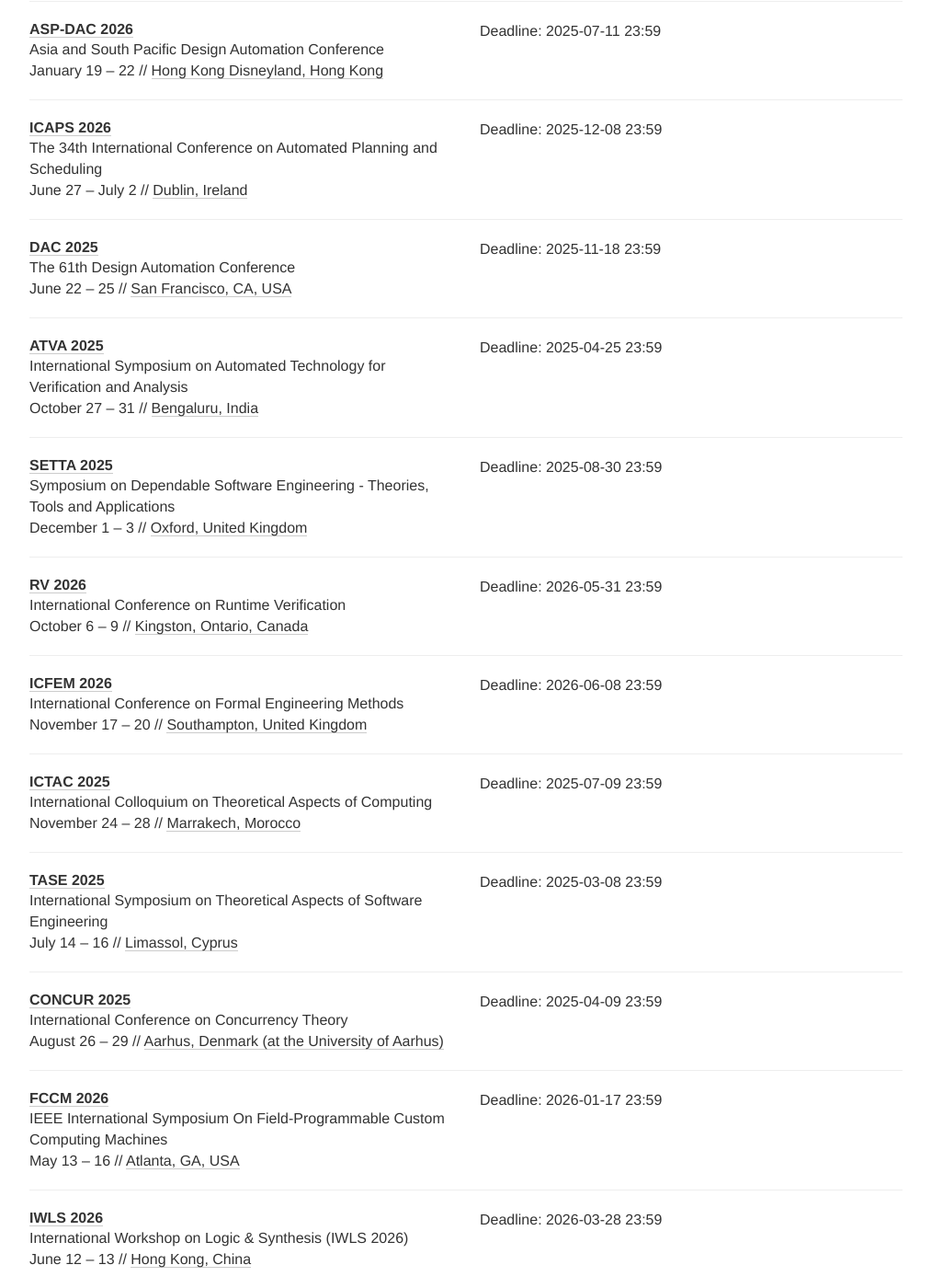
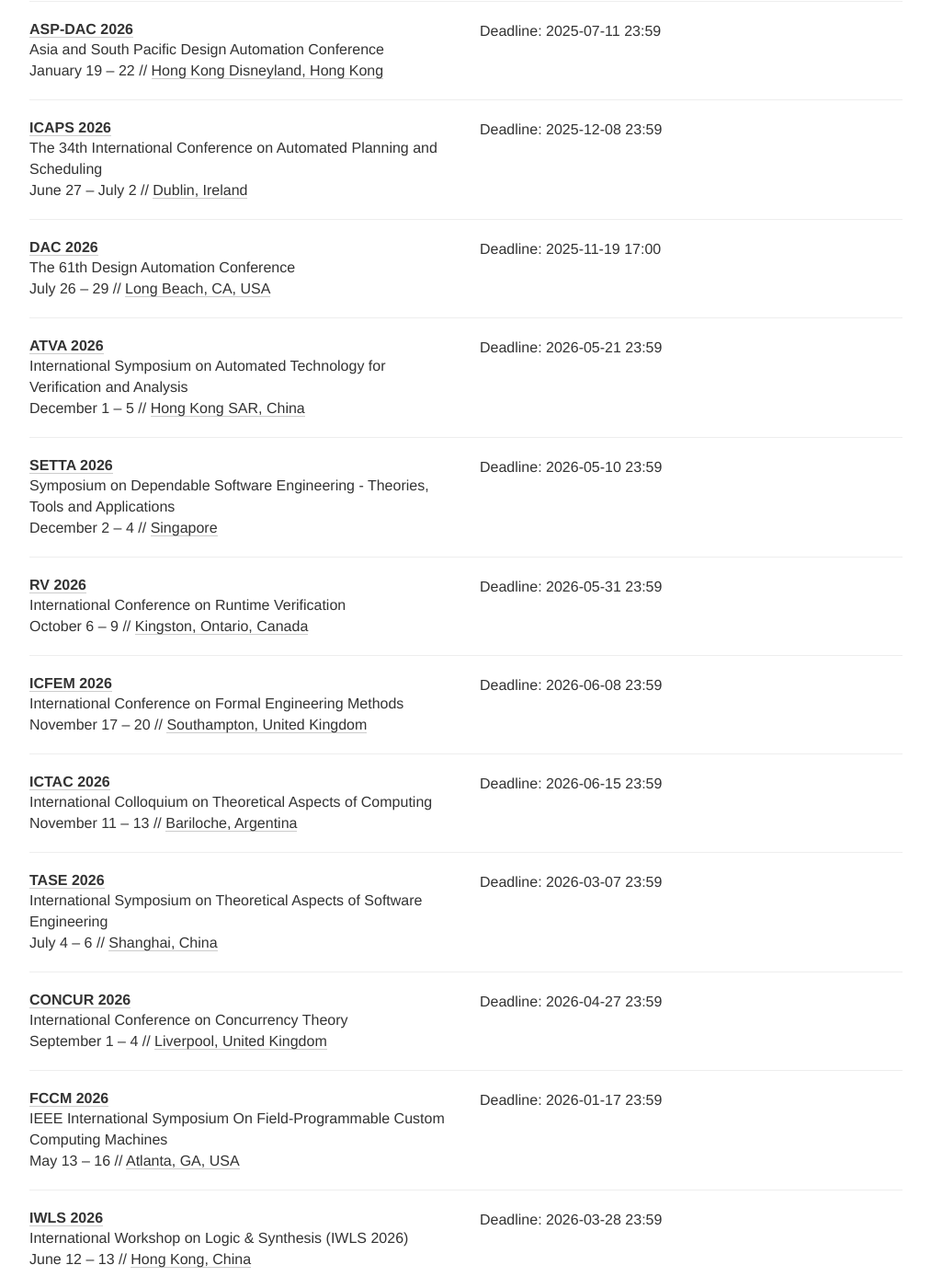
Before and after one commit to Gy-Hu/EDA_FV_conference_deadline, a Jekyll site: the page built from index.html, in a window 1280 px wide and 1400 px high, scrolled down 1973 px. Shown: the whole window at 92% size, without its empty margins (133-1146 px from the left). Built offline with Jekyll 4.4.1, drawn with Linux system fonts in a browser that asks for light colours; nearby versions of some CDN libraries; comment, search, counter and statistics services are not loaded; some of the changed text lies outside the part shown.

Commit message:
Update conference deadlines

```diff
--- a/_data/conferences.yml
+++ b/_data/conferences.yml
@@ -28,13 +28,13 @@
   tags: [CS]
 
 - name: TACAS
-  year: 2026
-  date: "April 13 - 16"
+  year: 2027
+  date: "April 12 - 15"
   description: International Conference on Tools and Algorithms for the Construction
     and Analysis of Systems
-  link: https://etaps.org/2026/cfp/
-  deadline: ["2025-10-16 23:59"]
-  place: Turin, Italy
+  link: https://etaps.org/2027/conferences/tacas/
+  deadline: ["2026-10-15 23:59"]
+  place: Copenhagen, Denmark
   tags: [FV]
 
 - name: ICCAD
@@ -47,12 +47,12 @@
   tags: [EDA]
 
 - name: DATE
-  year: 2026
-  date: "April 20 - 22"
+  year: 2027
+  date: "March 22 - 24"
   description: Design, Automation and Test in Europe Conference
-  link: https://www.date-conference.com/
-  deadline: ["2025-09-14 23:59"]
-  place: Verona, Italy
+  link: https://www.date-conference.com/date-2027-call-papers
+  deadline: ["2026-09-20 23:59"]
+  place: Dresden, Germany
   tags: [EDA]
 
 - name: MLCAD
@@ -119,12 +119,12 @@
   tags: [FV, ML]
 
 - name: ITC
-  year: 2025
-  date: "September 21 - 26"
+  year: 2026
+  date: "October 11 - 16"
   description: International Test Conference
   link: https://www.itctestweek.org/
-  deadline: ["2025-03-21 23:59"]
-  place: San Diego, California, USA
+  deadline: ["2026-04-24 23:59"]
+  place: San Antonio, Texas, USA
   tags: [EDA, TES]
 
 - name: ASP-DAC
@@ -146,32 +146,33 @@
   tags: [PG]
 
 - name: DAC
-  year: 2025
-  date: "June 22 - 25"
+  year: 2026
+  date: "July 26 - 29"
   description: The 61th Design Automation Conference
   link: https://dac.com/
-  deadline: ["2025-11-18 23:59"]
-  place: San Francisco, CA, USA
+  deadline: ["2025-11-19 17:00"]
+  timezone: America/Los_Angeles
+  place: Long Beach, CA, USA
   tags: [EDA]
 
 - name: ATVA
-  year: 2025
-  date: "October 27 - 31"
+  year: 2026
+  date: "December 1 - 5"
   description: International Symposium on Automated Technology for Verification and
     Analysis
-  link: https://conf.researchr.org/home/atva-2025
-  deadline: ["2025-04-25 23:59"]
-  place: Bengaluru, India
+  link: https://conf.researchr.org/track/aplas-atva-2026/atva-2026
+  deadline: ["2026-05-21 23:59"]
+  place: Hong Kong SAR, China
   tags: [FV]
 
 - name: SETTA
-  year: 2025
-  date: "December 1 - 3"
+  year: 2026
+  date: "December 2 - 4"
   description: Symposium on Dependable Software Engineering - Theories, Tools and
     Applications
-  link: https://www.setta2025.uk/
-  deadline: ["2025-08-30 23:59"]
-  place: Oxford, United Kingdom
+  link: https://www.setta2026.sg/
+  deadline: ["2026-05-10 23:59"]
+  place: Singapore
   tags: [FV]
 
 - name: RV
@@ -193,30 +194,30 @@
   tags: [FV]
 
 - name: ICTAC
-  year: 2025
-  date: "November 24 - 28"
+  year: 2026
+  date: "November 11 - 13"
   description: International Colloquium on Theoretical Aspects of Computing
-  link: https://ictac2025.digital-hub.sh/
-  deadline: ["2025-07-09 23:59"]
-  place: Marrakech, Morocco
+  link: https://ictac2026.github.io/
+  deadline: ["2026-06-15 23:59"]
+  place: Bariloche, Argentina
   tags: [FV]
 
 - name: TASE
-  year: 2025
-  date: "July 14 - 16"
+  year: 2026
+  date: "July 4 - 6"
   description: International Symposium on Theoretical Aspects of Software Engineering
-  link: https://cyprusconferences.org/tase2025/
-  deadline: ["2025-03-08 23:59"]
-  place: Limassol, Cyprus
+  link: https://tase2026.github.io/index.html
+  deadline: ["2026-03-07 23:59"]
+  place: Shanghai, China
   tags: [FV]
 
 - name: CONCUR
-  year: 2025
-  date: "August 26 - 29"
+  year: 2026
+  date: "September 1 - 4"
   description: International Conference on Concurrency Theory
-  link: https://conferences.au.dk/confest2025/concur
-  deadline: ["2025-04-09 23:59"]
-  place: Aarhus, Denmark (at the University of Aarhus)
+  link: https://confest-2026.github.io/concur/
+  deadline: ["2026-04-27 23:59"]
+  place: Liverpool, United Kingdom
   tags: [FV]
 
 - name: FCCM
@@ -271,17 +272,17 @@
   date: "October 3 - 9"
   description: The Object-Oriented Programming, Systems, Languages, and Applications
   link: https://2026.splashcon.org/track/OOPSLA-2026
-  deadline: ["2025-10-10 23:59"]
+  deadline: ["2025-10-10 23:59", "2026-03-17 23:59"]
   place: Oakland, California, United States
   tags: [PL]
 
 - name: ITC-Asia
-  year: 2025
-  date: "December 16 - 19"
+  year: 2026
+  date: "August 19 - 21"
   description: The IEEE International Test Conference in Asia
-  link: https://www.itc-asia.info.hiroshima-cu.ac.jp/2025/
-  deadline: ["2025-08-12 23:59"]
-  place: Tokyo Big Sight, Tokyo, Japan
+  link: https://www.castest.com.cn/itcasia_2026
+  deadline: ["2026-05-02 23:59"]
+  place: Ningbo International Conference Center, Ningbo, China
   tags: [TES]
 
 - name: IJCNN
@@ -339,22 +340,22 @@
   tags: [EDA]
 
 - name: VSTTE
-  year: 2025
-  date: "October 6 - 7"
+  year: 2026
+  date: "September 14"
   description: International Conference on Verified Software - Theories, Tools, and
     Experiments
-  link: https://systemf.epfl.ch/etc/vstte2025/
-  deadline: ["2025-07-20 23:59"]
-  place: Menlo Park, California, USA
+  link: https://fmcad.org/FMCAD26/vstte/
+  deadline: ["2026-07-17 23:59"]
+  place: Graz, Austria
   tags: [PL]
 
 - name: ICECCS
-  year: 2025
-  date: "July 2 - 4"
+  year: 2026
+  date: "November 23 - 24"
   description: International Conference on Engineering of Complex Computer Systems
-  link: https://iceccs2025-hangzhou.github.io/
-  deadline: ["2025-02-11 23:59"]
-  place: Hangzhou, China
+  link: https://formal-analysis.com/iceccs/2026/
+  deadline: ["2026-07-06 23:59"]
+  place: Brisbane, Australia
   tags: [FV]
 
 - name: LICS
@@ -367,21 +368,21 @@
   tags: [FV]
 
 - name: LAD
-  year: 2025
-  date: "June 26 - 27"
+  year: 2026
+  date: "July 30 - 31"
   description: IEEE International Workshop on LLM-Aided Design
   link: https://iclad.ai/
-  deadline: ["2025-03-14 23:59"]
+  deadline: ["2026-03-19 23:59"]
   place: Stanford, CA, USA
   tags: [EDA]
 
 - name: CF-OSHW
-  year: 2025
-  date: "May 28 - 30"
+  year: 2026
+  date: "May 19 - 21"
   description: Workshop on Open-Source Hardware
-  link: https://cfwosh2025.github.io/
-  deadline: ["2025-03-09 23:59"]
-  place: Cagliari, Sardinia, Italy
+  link: https://cfwosh2026.github.io/
+  deadline: ["2026-03-23 23:59"]
+  place: Catania, Sicily, Italy
   tags: [EDA]
 
 - name: Internetware
@@ -403,12 +404,12 @@
   tags: [EDA]
 
 - name: ISCAS
-  year: 2025
-  date: "May 25 - 28"
+  year: 2026
+  date: "May 24 - 27"
   description: International Symposium on Circuits and Systems
-  link: https://2025.ieee-iscas.org/
-  deadline: ["2024-10-28 23:59"]
-  place: London, United Kingdom
+  link: https://2026.ieee-iscas.org/index.html
+  deadline: ["2025-10-26 23:59"]
+  place: Shanghai, China
   tags: [EDA]
 
 - name: DVCon
@@ -429,13 +430,13 @@
   place: Moscow, Russia + Online
   tags: [EDA]
 
-- name: EGRAPH
-  year: 2025
-  date: "June 16 - 20"
+- name: EGRAPHS
+  year: 2026
+  date: "June 15"
   description: EGRAPHS workshop
-  link: https://pldi25.sigplan.org/home/egraphs-2025
-  deadline: ["2025-04-17 23:59"]
-  place: Seoul, South Korea
+  link: https://egraphs.org/workshop/
+  deadline: ["2026-04-17 23:59"]
+  place: Boulder, Colorado, United States
   tags: [PL]
 
 - name: PLDI
@@ -457,31 +458,31 @@
   tags: [EDA]
 
 - name: CODES+ISSS
-  year: 2025
-  date: "September 28 - October 3"
+  year: 2026
+  date: "October 4 - 9"
   description: International Conference on Hardware/Software Codesign and System Synthesis
   link: https://esweek.org/codes-isss/
-  deadline: ["2025-03-30 23:59"]
-  place: Taipei, Taiwan
+  deadline: ["2026-03-30 23:59"]
+  place: Barcelona, Spain
   tags: [EDA]
 
 - name: MEMOCODE
-  year: 2025
-  date: "October 2 - 3"
+  year: 2026
+  date: "October 8 - 9"
   description: ACM-IEEE International Symposium on Formal Methods and Models for System
     Design
-  link: https://memocode2025.github.io/
-  deadline: ["2025-05-23 23:59"]
-  place: Taipei, Taiwan
+  link: https://esweek.org/memocode/
+  deadline: ["2026-05-11 23:59"]
+  place: Barcelona, Spain
   tags: [FV]
 
 - name: LOPSTR
-  year: 2025
-  date: "September 9 - 10"
+  year: 2026
+  date: "August 27 - 29"
   description: International Symposium on Logic-Based Program Synthesis and Transformation
-  link: https://lopstr.github.io/2025/
-  deadline: ["2025-05-30 23:59"]
-  place: Rende, Italy
+  link: https://icfp26.sigplan.org/home/lopstr-ppdp-2026
+  deadline: ["2026-05-27 23:59"]
+  place: Singapore
   tags: [EDA]
 
 - name: POPL
@@ -511,13 +512,14 @@
   place: Bali, Indonesia
   tags: [FV]
 
-- name: iFM
-  year: 2025
-  date: "November 19 - 21"
-  description: 20th International Conference on Integrated Formal Methods
-  link: https://ifm2025.lip6.fr/
-  deadline: ["2025-05-30 23:59"]
-  place: Paris, France
+- name: iFS
+  year: 2027
+  date: "April 12 - 15"
+  description: International Conference on Foundations and Formal Methods for Software
+    and Systems
+  link: https://etaps.org/2027/conferences/ifs/
+  deadline: ["2026-10-15 23:59"]
+  place: Copenhagen, Denmark
   tags: [FV]
 
 - name: FormaliSE
```
